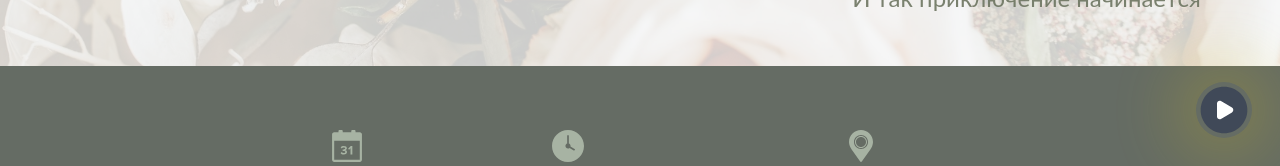
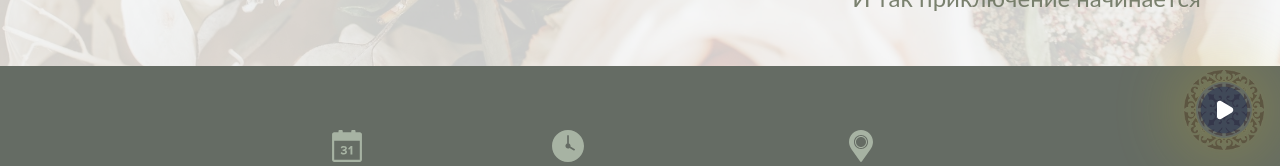
Before and after one commit to azimkg/invitation, a React (Create React App) app: page / in a window 1280 px wide. Shown: the part 634-800 px from the top of the page. Built offline with nearby package versions, Linux system fonts and the light colour scheme.

Commit message:
play music

```diff
--- a/src/share/Music.jsx
+++ b/src/share/Music.jsx
@@ -24,7 +24,7 @@ const Music = () => {
     return (
         <div className="fixed bottom-4 w-16 h-16 md:w-20  md:h-20 right-4 z-30 flex items-center justify-center">
             <audio ref={audioRef} src={voice} onEnded={handleAudioEnd}></audio>
-            <img src={music} className={play ? "w-16 h-16 md:w-20  md:h-20 animation": "w-16 h-16 md:w-20  md:h-20 animation hidden"} alt="music" />
+            <img src={music} className={play ? "w-16 h-16 md:w-20  md:h-20 animation": "w-16 h-16 md:w-20  md:h-20"} alt="music" />
             <svg onClick={pauseMus}  className={play ? "absolute w-14 shad rounded-full":"absolute w-14 shad rounded-full hidden"} viewBox="0 0 24 24" fill="none" xmlns="http://www.w3.org/2000/svg">
                     <path opacity="0.5" d="M22 12C22 17.5228 17.5228 22 12 22C6.47715 22 2 17.5228 2 12C2 6.47715 6.47715 2 12 2C17.5228 2 22 6.47715 22 12Z" fill="#1C274C"/>
                     <path d="M8.07612 8.61732C8 8.80109 8 9.03406 8 9.5V14.5C8 14.9659 8 15.1989 8.07612 15.3827C8.17761 15.6277 8.37229 15.8224 8.61732 15.9239C8.80109 16 9.03406 16 9.5 16C9.96594 16 10.1989 16 10.3827 15.9239C10.6277 15.8224 10.8224 15.6277 10.9239 15.3827C11 15.1989 11 14.9659 11 14.5V9.5C11 9.03406 11 8.80109 10.9239 8.61732C10.8224 8.37229 10.6277 8.17761 10.3827 8.07612C10.1989 8 9.96594 8 9.5 8C9.03406 8 8.80109 8 8.61732 8.07612C8.37229 8.17761 8.17761 8.37229 8.07612 8.61732Z" fill="#fff"/>
```
